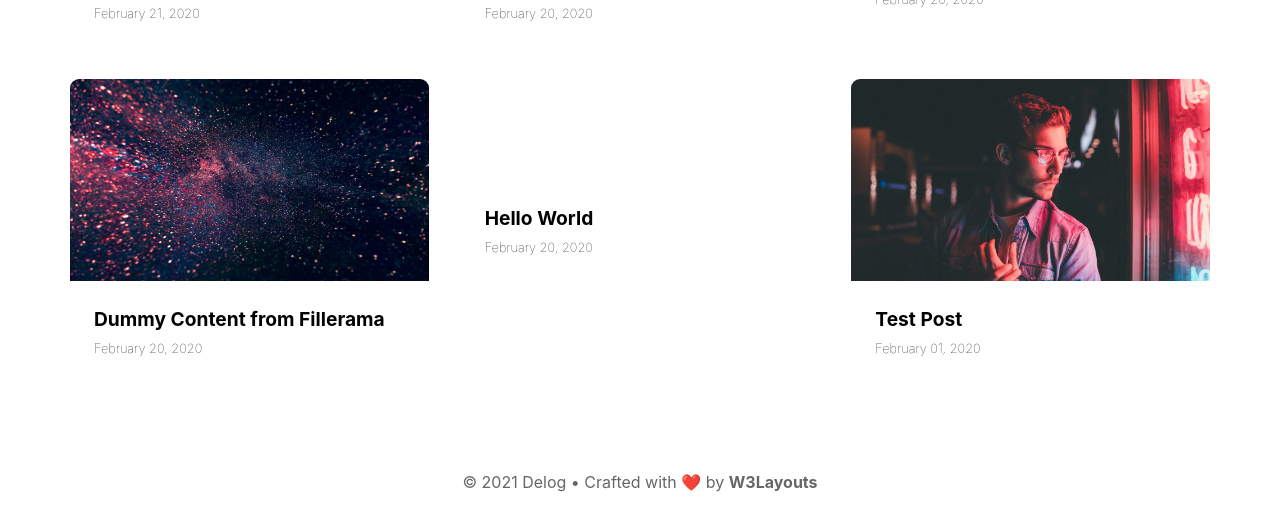
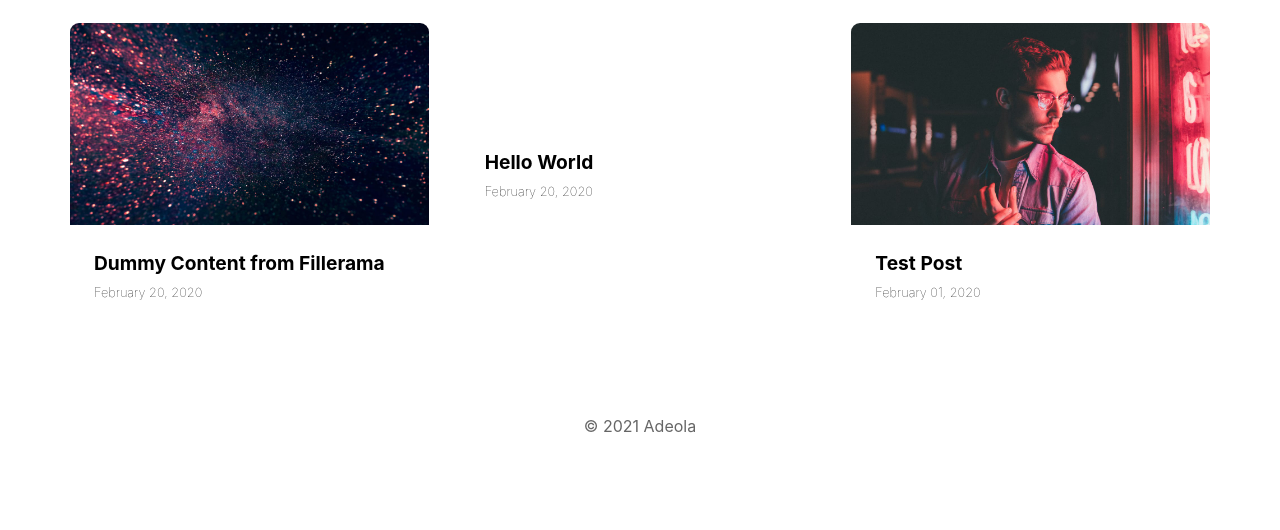
Before and after one commit to adeola2310/gatsby-blog, a Gatsby site: page / in a window 1280 px wide. Shown: the part 758-1288 px from the top of the page. After the commit the page ends 1242 px from the top, so only its background shows below. Built offline with nearby package versions, Linux system fonts and the light colour scheme; Gatsby itself is replaced by a stand-in of ours.

Commit message:
blog design foundation

```diff
--- a/src/components/heroHeader.js
+++ b/src/components/heroHeader.js
@@ -21,7 +21,7 @@ export default () => (
           className="primary-content"
           dangerouslySetInnerHTML={{ __html: data.site.siteMetadata.home.description}}
         />
-        <Link to='/contact' className="button -primary">Get in touch &rarr;</Link>
+        {/*<Link to='/contact' className="button -primary">Get in touch &rarr;</Link>*/}
       </div>
     )}
   />
--- a/src/components/layout.js
+++ b/src/components/layout.js
@@ -25,7 +25,7 @@ export default ({ children }) => {
       </header>
       {children}
       <footer className="site-footer">
-        <p>&copy; {new Date().getFullYear()} Delog &bull; Crafted with <span role="img" aria-label="love">❤️</span> by <a href="https://w3layouts.com">W3Layouts</a></p>
+        <p>&copy; {new Date().getFullYear()} Adeola</p>
       </footer>
     </div>
   )
```
